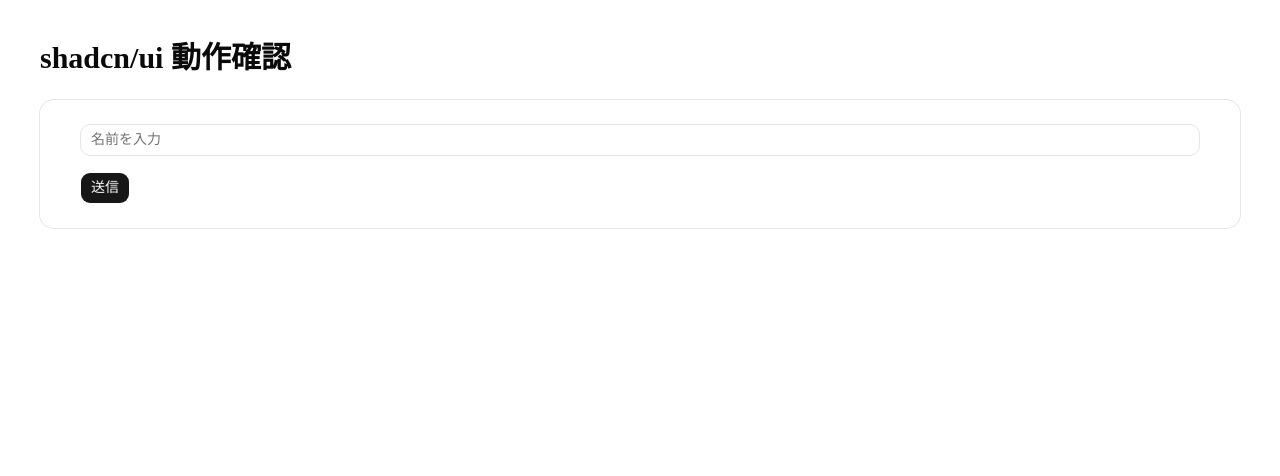
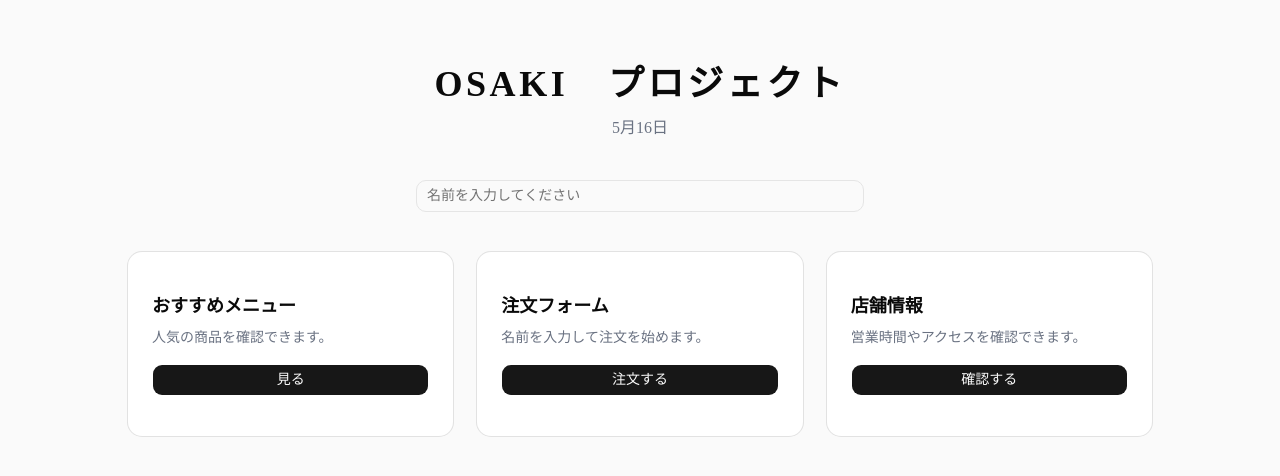
Before and after one commit to mizuki-matsuzawa/zero-to-deploy-Mizuki-MATSUZAWA, a Next.js app: page / in a window 1280 px wide. Shown: the top 476 px of the page. Built offline with nearby package versions, Linux system fonts and the light colour scheme.

Commit message:
feat: improve top page ui

```diff
--- a/app/page.tsx
+++ b/app/page.tsx
@@ -4,20 +4,53 @@
 
 export default function Home() {
   return (
-    <main className="p-10 space-y-6">
-      <h1 className="text-3xl font-bold">
-        shadcn/ui 動作確認
-      </h1>
+    <main className="min-h-screen bg-neutral-50 px-8 py-16">
+      <div className="mx-auto max-w-5xl text-center">
+        <h1 className="text-4xl font-bold tracking-widest">OSAKI　プロジェクト</h1>
+        <p className="mt-3 text-gray-500">5月16日</p>
 
-      <Card className="p-6">
-        <CardContent className="space-y-4">
-          <Input placeholder="名前を入力" />
+        <div className="mx-auto mt-10 max-w-md">
+          <Input placeholder="名前を入力してください" />
+        </div>
 
-          <Button>
-            送信
-          </Button>
-        </CardContent>
-      </Card>
+        <div className="mt-10 grid gap-6 md:grid-cols-3 text-left">
+          <Card>
+            <CardContent className="p-6 space-y-4">
+              <div>
+                <h2 className="text-lg font-semibold">おすすめメニュー</h2>
+                <p className="mt-2 text-sm text-gray-500">
+                  人気の商品を確認できます。
+                </p>
+              </div>
+              <Button className="w-full">見る</Button>
+            </CardContent>
+          </Card>
+
+          <Card>
+            <CardContent className="p-6 space-y-4">
+              <div>
+                <h2 className="text-lg font-semibold">注文フォーム</h2>
+                <p className="mt-2 text-sm text-gray-500">
+                  名前を入力して注文を始めます。
+                </p>
+              </div>
+              <Button className="w-full">注文する</Button>
+            </CardContent>
+          </Card>
+
+          <Card>
+            <CardContent className="p-6 space-y-4">
+              <div>
+                <h2 className="text-lg font-semibold">店舗情報</h2>
+                <p className="mt-2 text-sm text-gray-500">
+                  営業時間やアクセスを確認できます。
+                </p>
+              </div>
+              <Button className="w-full">確認する</Button>
+            </CardContent>
+          </Card>
+        </div>
+      </div>
     </main>
   )
 }
```
